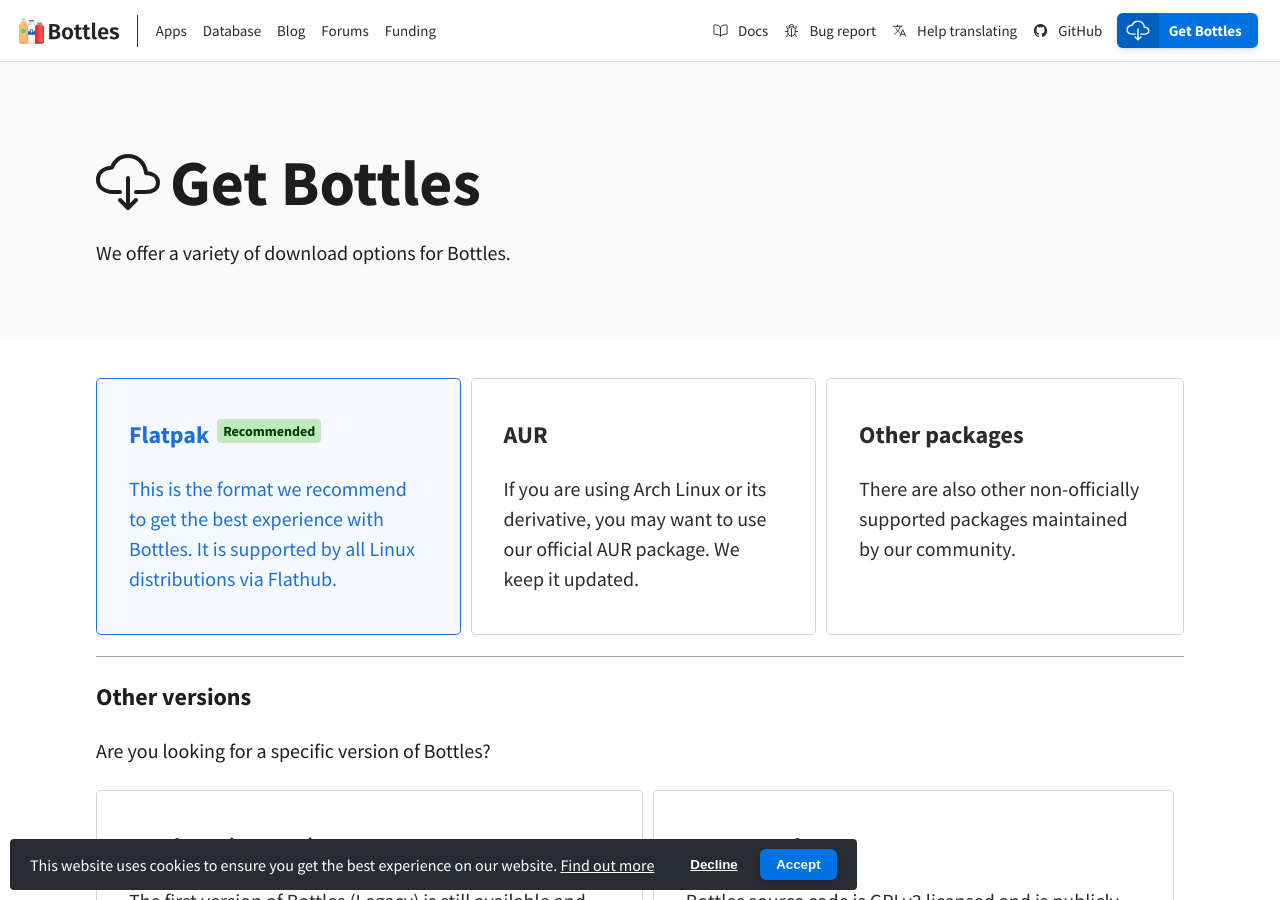
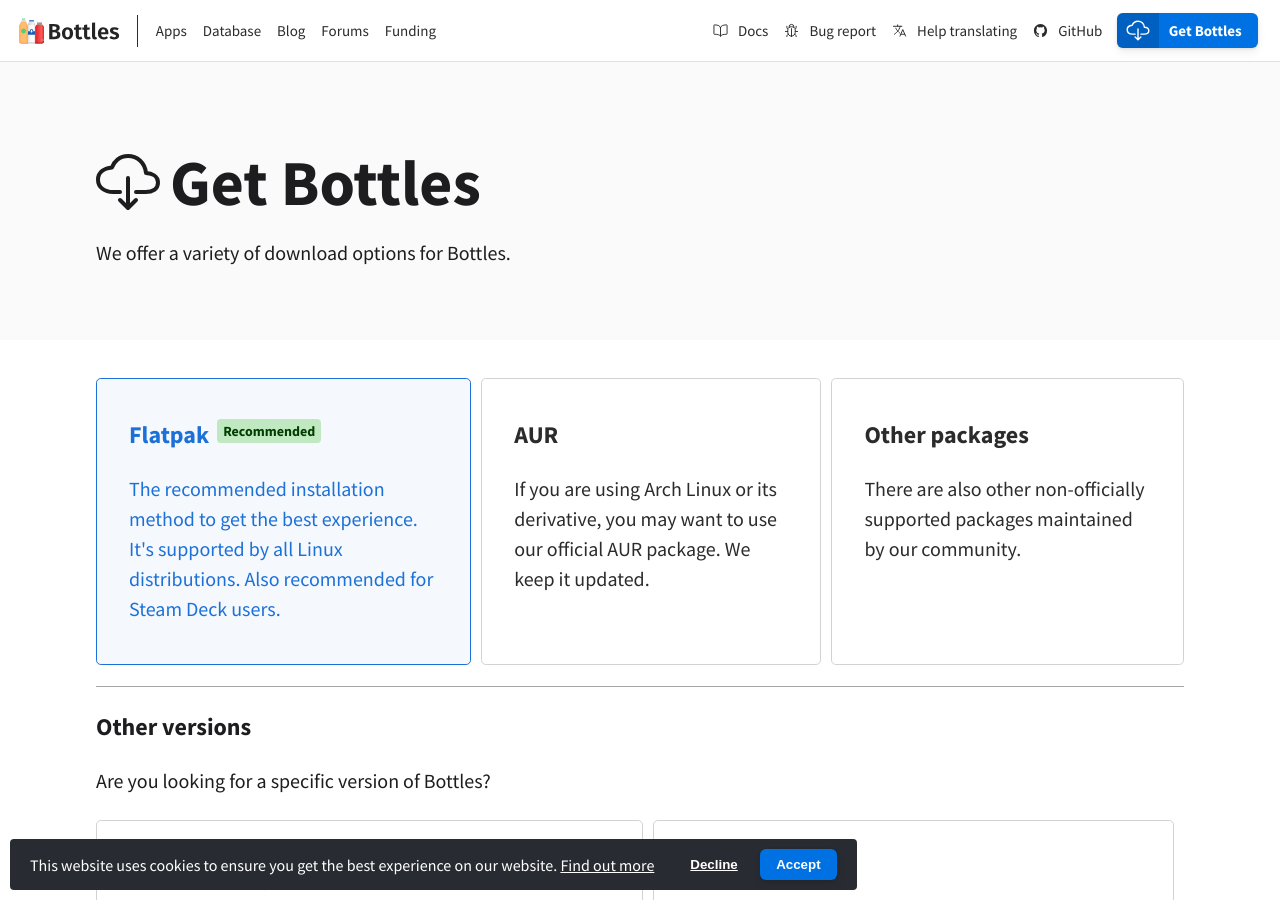
Before and after one commit to bottlesdevs/website, a Jekyll site: the page built from download.md, in a window 1280 px wide and 900 px high. Built offline with Jekyll 4.4.1, drawn with Linux system fonts in a browser that asks for light colours; nearby versions of some CDN libraries; comment, search, counter and statistics services are not loaded.

Commit message:
reword flatpak description

```diff
--- a/download.md
+++ b/download.md
@@ -16,7 +16,7 @@
       <li class="link active">
         <a href="https://flathub.org/apps/details/com.usebottles.bottles">
           <h3>Flatpak<span class="badge new">Recommended</span></h3>
-          <p>This is the format we recommend to get the best experience with Bottles. It is supported by all Linux distributions via Flathub.</p>
+          <p>The recommended installation method to get the best experience. It's supported by all Linux distributions. Also recommended for Steam Deck users.</p>
         </a>
       </li>
       <li class="link">
```
